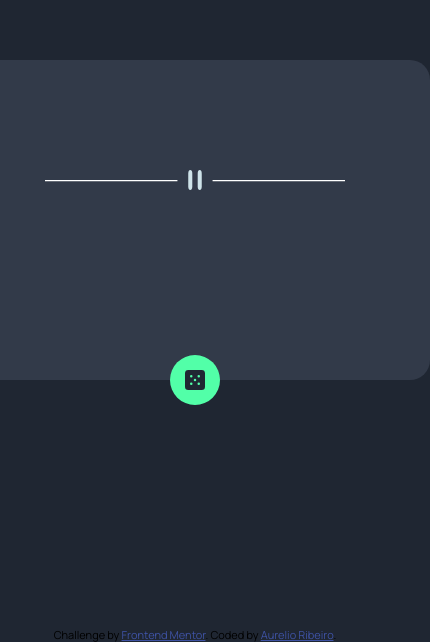
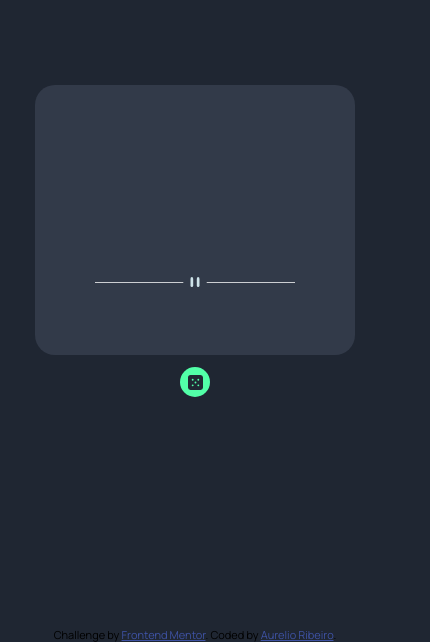
Before and after one commit to aureliodeboa/advice-generator-app-main, a plain HTML site: page index.html in a window 390 px wide. Shown: the part 202-844 px from the top of the page, 430 px wide, since content can reach past the window. Drawn offline with Linux system fonts and the light colour scheme; no server answers.

Commit message:
feature: mobile and  final adjustments

```diff
--- a/assets/css/style.css
+++ b/assets/css/style.css
@@ -43,7 +43,7 @@ body{
 }
 .advice-quote{
 
-    padding-top: 20px;
+    padding-top: 30px;
     padding-left: 20px;
     padding-right: 20px;
     font-family: 'Manrope',Arial, Helvetica, sans-serif;
@@ -55,19 +55,24 @@ body{
     background-color: transparent;
     font-weight: 800;
     text-align: center;
+    height: 250px;
 }
 
 .advice-line {
-    margin-top: 35px;
+    padding-top: 15px;
+    display: flex;
+    justify-content: center;
+    align-items: start;
     background: transparent;
+    height: 22vh;
+
+
 }
 
 .advice-line img{
     background-color: transparent;
     width: 300px;
-    height: 20px;
-
-
+    height: 15px;
 }
 .advice-icon {
     cursor: pointer; /*item clicavel*/
@@ -78,9 +83,10 @@ body{
     height: 50px;
     width: 50px;
     border-radius: 50%;
+    bottom: 25%; /*achei mais elegante*/
     position: absolute;
-    margin-top: 285px;
-    overflow: hidden;
+    /*margin-top: 285px;*/
+
 }
 .advice-icon:hover{
     background-color: hsl(150, 100%, 66%);
@@ -109,3 +115,41 @@ footer{
 
 
 }
+
+@media (max-width: 550px){
+
+    .advice-area{
+        width: 300px;
+        height: 250px;
+    }
+    .advice-title{
+        font-size: 13px;
+    }
+
+    .advice-quote{
+        font-size: 17px;
+
+    }
+
+    .advice-line img{
+        width: 200px;
+        height: 10px;
+    }
+
+    .advice-icon {
+
+        height: 30px;
+        width: 30px;
+        bottom: 29%;
+
+    }
+
+    .advice-icon img{
+
+        background-color: transparent;
+        height: 15px;
+        fill: aliceblue;
+
+    }
+
+}
```
Also changed, not shown: index.html (+1 -1 lines).
